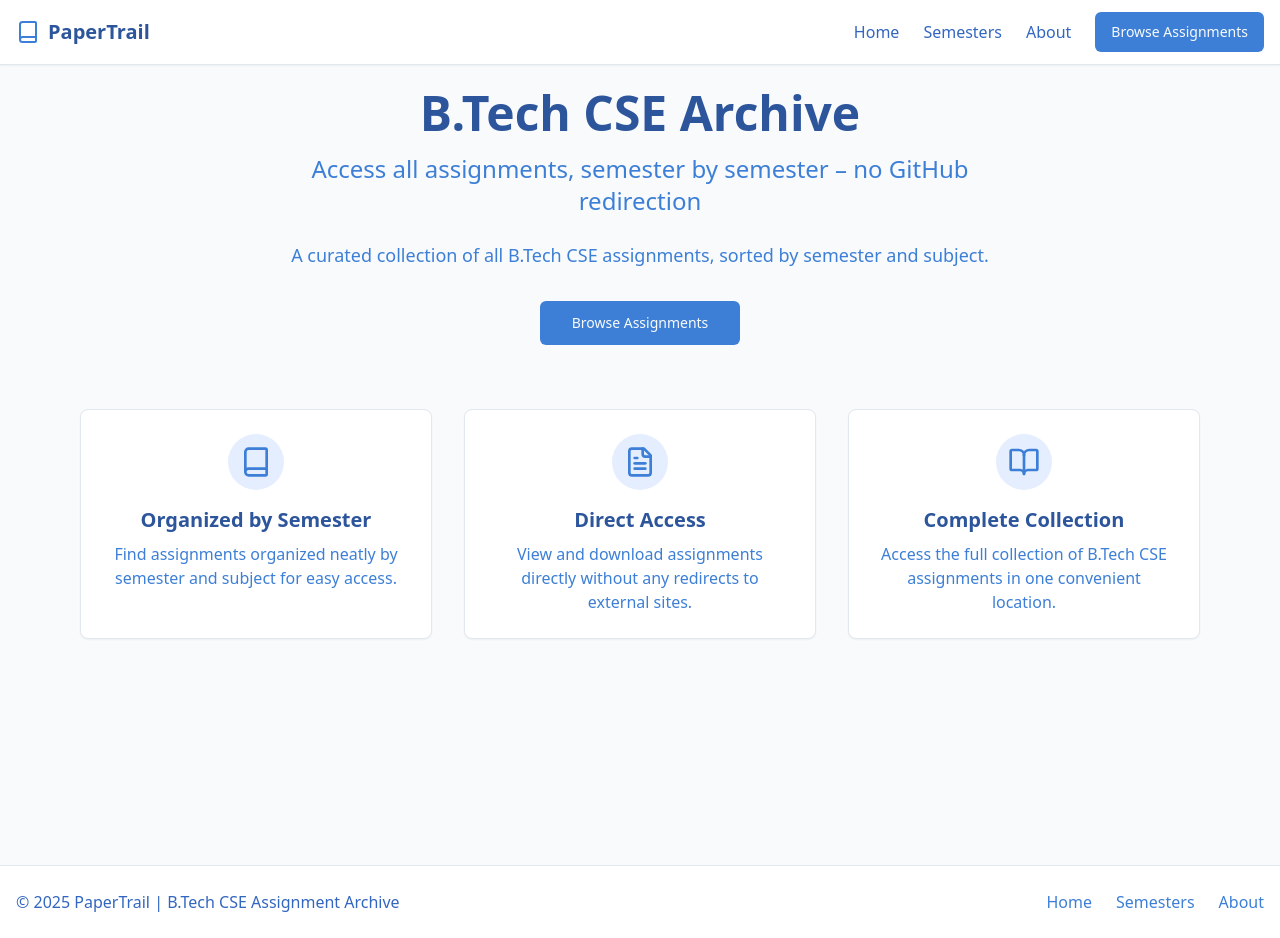
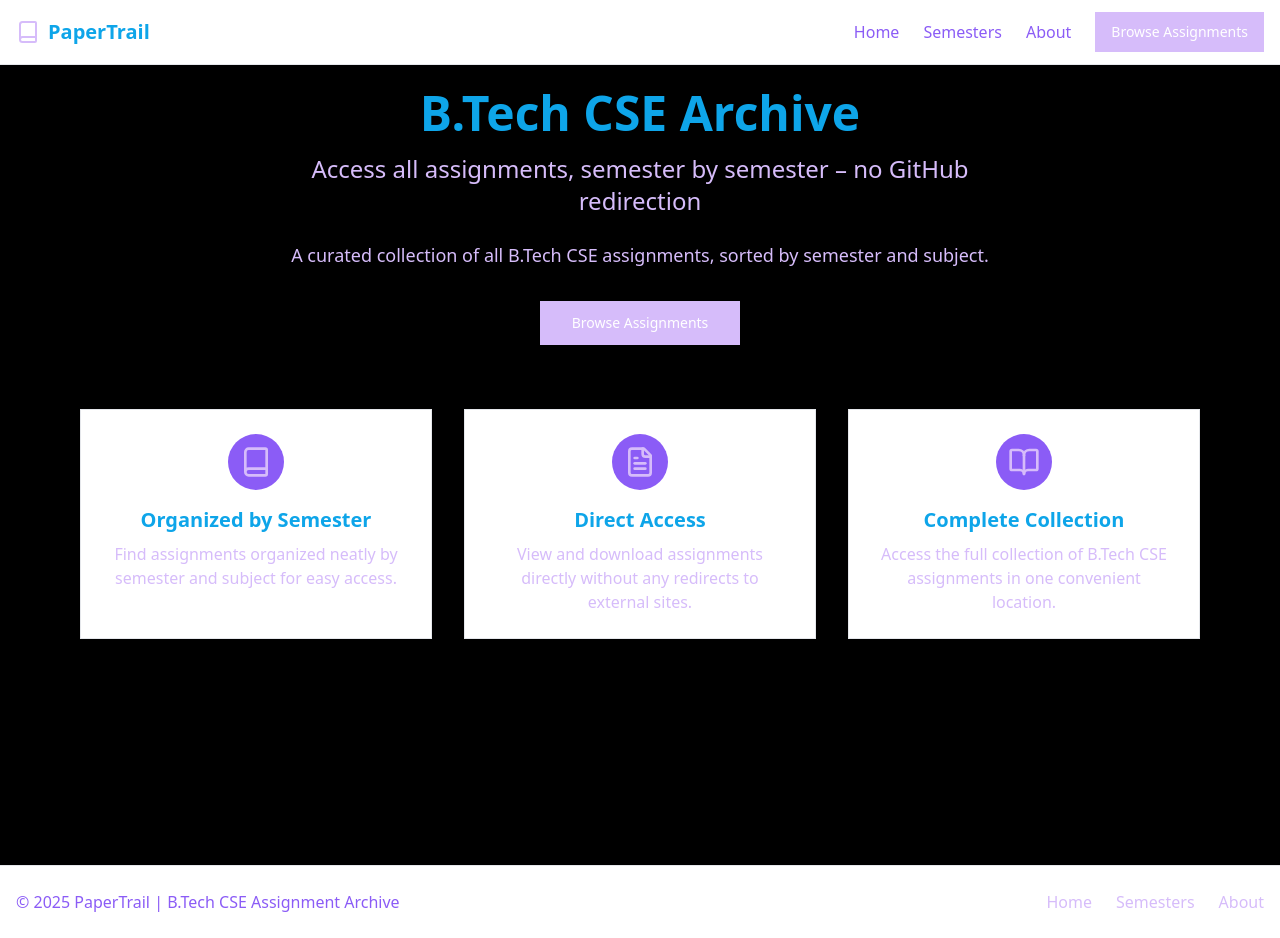
Before and after one commit to DinanathDash/paper-trail, a React (Vite) app: page / in a window 1280 px wide. Built offline with nearby package versions, Linux system fonts and the light colour scheme.

Commit message:
Refactor: Update color theme
Update the color theme to use black background and colorful text.

```diff
--- a/src/index.css
+++ b/src/index.css
@@ -5,106 +5,32 @@
 
 @layer base {
   :root {
-    --background: 210 40% 98%;
-    --foreground: 222.2 84% 4.9%;
-
-    --card: 0 0% 100%;
-    --card-foreground: 222.2 84% 4.9%;
-
-    --popover: 0 0% 100%;
-    --popover-foreground: 222.2 84% 4.9%;
-
-    --primary: 215 94% 48%;
-    --primary-foreground: 210 40% 98%;
-
-    --secondary: 210 40% 96.1%;
-    --secondary-foreground: 222.2 47.4% 11.2%;
-
-    --muted: 210 40% 96.1%;
-    --muted-foreground: 215.4 16.3% 46.9%;
-
-    --accent: 210 40% 96.1%;
-    --accent-foreground: 222.2 47.4% 11.2%;
-
-    --destructive: 0 84.2% 60.2%;
-    --destructive-foreground: 210 40% 98%;
-
-    --border: 214.3 31.8% 91.4%;
-    --input: 214.3 31.8% 91.4%;
-    --ring: 222.2 84% 4.9%;
-
-    --radius: 0.5rem;
-
-    --sidebar-background: 0 0% 98%;
-    --sidebar-foreground: 240 5.3% 26.1%;
-    --sidebar-primary: 240 5.9% 10%;
-    --sidebar-primary-foreground: 0 0% 98%;
-    --sidebar-accent: 240 4.8% 95.9%;
-    --sidebar-accent-foreground: 240 5.9% 10%;
-    --sidebar-border: 220 13% 91%;
-    --sidebar-ring: 217.2 91.2% 59.8%;
-  }
-
-  .dark {
-    --background: 222.2 84% 4.9%;
-    --foreground: 210 40% 98%;
-
-    --card: 222.2 84% 4.9%;
-    --card-foreground: 210 40% 98%;
-
-    --popover: 222.2 84% 4.9%;
-    --popover-foreground: 210 40% 98%;
-
-    --primary: 217.2 91.2% 59.8%;
-    --primary-foreground: 222.2 47.4% 11.2%;
-
-    --secondary: 217.2 32.6% 17.5%;
-    --secondary-foreground: 210 40% 98%;
-
-    --muted: 217.2 32.6% 17.5%;
-    --muted-foreground: 215 20.2% 65.1%;
-
-    --accent: 217.2 32.6% 17.5%;
-    --accent-foreground: 210 40% 98%;
-
-    --destructive: 0 62.8% 30.6%;
-    --destructive-foreground: 210 40% 98%;
-
-    --border: 217.2 32.6% 17.5%;
-    --input: 217.2 32.6% 17.5%;
-    --ring: 212.7 26.8% 83.9%;
-
-    --sidebar-background: 240 5.9% 10%;
-    --sidebar-foreground: 240 4.8% 95.9%;
-    --sidebar-primary: 224.3 76.3% 48%;
-    --sidebar-primary-foreground: 0 0% 100%;
-    --sidebar-accent: 240 3.7% 15.9%;
-    --sidebar-accent-foreground: 240 4.8% 95.9%;
-    --sidebar-border: 240 3.7% 15.9%;
-    --sidebar-ring: 217.2 91.2% 59.8%;
-  }
-}
-
-@layer base {
-  * {
-    @apply border-border;
+    --background: 0 0% 0%; /* Black */
+    --foreground: 0 0% 100%; /* White */
   }
 
   body {
-    @apply bg-background text-foreground;
+    @apply bg-black text-white;
   }
 }
 
 @layer components {
   .page-container {
-    @apply container mx-auto px-4 py-6 max-w-6xl min-h-screen;
+    @apply container mx-auto px-4 py-6 max-w-6xl min-h-screen bg-black text-white;
   }
 
   .page-title {
-    @apply text-3xl md:text-4xl font-bold mb-6 text-paper-800;
+    @apply text-3xl md:text-4xl font-bold mb-6 text-primary;
   }
 
   .page-subtitle {
-    @apply text-xl md:text-2xl font-semibold mb-4 text-paper-700;
+    @apply text-xl md:text-2xl font-semibold mb-4 text-accent;
   }
 }
+
+/* Add some colorful hover and focus effects */
+@layer utilities {
+  .colorful-hover {
+    @apply transition-colors duration-300 hover:text-accent hover:bg-primary/10;
+  }
+}
--- a/tailwind.config.ts
+++ b/tailwind.config.ts
@@ -20,61 +20,40 @@ export default {
 		},
 		extend: {
 			colors: {
-				border: 'hsl(var(--border))',
-				input: 'hsl(var(--input))',
-				ring: 'hsl(var(--ring))',
-				background: 'hsl(var(--background))',
-				foreground: 'hsl(var(--foreground))',
+				background: '#000000',
+				foreground: '#FFFFFF',
 				primary: {
-					DEFAULT: 'hsl(var(--primary))',
-					foreground: 'hsl(var(--primary-foreground))'
+					DEFAULT: '#9b87f5', // Primary Purple
+					foreground: '#FFFFFF'
 				},
 				secondary: {
-					DEFAULT: 'hsl(var(--secondary))',
-					foreground: 'hsl(var(--secondary-foreground))'
+					DEFAULT: '#7E69AB', // Secondary Purple
+					foreground: '#FFFFFF'
+				},
+				accent: {
+					DEFAULT: '#D946EF', // Magenta Pink
+					foreground: '#FFFFFF'
 				},
 				destructive: {
-					DEFAULT: 'hsl(var(--destructive))',
-					foreground: 'hsl(var(--destructive-foreground))'
+					DEFAULT: '#F97316', // Bright Orange
+					foreground: '#FFFFFF'
 				},
 				muted: {
-					DEFAULT: 'hsl(var(--muted))',
-					foreground: 'hsl(var(--muted-foreground))'
-				},
-				accent: {
-					DEFAULT: 'hsl(var(--accent))',
-					foreground: 'hsl(var(--accent-foreground))'
-				},
-				popover: {
-					DEFAULT: 'hsl(var(--popover))',
-					foreground: 'hsl(var(--popover-foreground))'
-				},
-				card: {
-					DEFAULT: 'hsl(var(--card))',
-					foreground: 'hsl(var(--card-foreground))'
-				},
-				sidebar: {
-					DEFAULT: 'hsl(var(--sidebar-background))',
-					foreground: 'hsl(var(--sidebar-foreground))',
-					primary: 'hsl(var(--sidebar-primary))',
-					'primary-foreground': 'hsl(var(--sidebar-primary-foreground))',
-					accent: 'hsl(var(--sidebar-accent))',
-					'accent-foreground': 'hsl(var(--sidebar-accent-foreground))',
-					border: 'hsl(var(--sidebar-border))',
-					ring: 'hsl(var(--sidebar-ring))'
+					DEFAULT: '#8E9196', // Neutral Gray
+					foreground: '#FFFFFF'
 				},
 				paper: {
-					'50': '#f0f6ff',
-					'100': '#e4eefe',
-					'200': '#cddefa',
-					'300': '#abd3f5',
-					'400': '#84bbed',
-					'500': '#599ee3',
-					'600': '#3d7fd6',
-					'700': '#3266c0',
-					'800': '#2d559c',
-					'900': '#2a487c',
-					'950': '#1e2e4c',
+					'50': '#D6BCFA', // Light Purple
+					'100': '#8B5CF6', // Vivid Purple
+					'200': '#0EA5E9', // Ocean Blue
+					'300': '#1EAEDB', // Bright Blue
+					'400': '#33C3F0', // Sky Blue
+					'500': '#FFFFFF', // White
+					'600': '#D6BCFA', // Light Purple
+					'700': '#8B5CF6', // Vivid Purple
+					'800': '#0EA5E9', // Ocean Blue
+					'900': '#1EAEDB', // Bright Blue
+					'950': '#33C3F0', // Sky Blue
 				},
 			},
 			borderRadius: {
@@ -84,20 +63,12 @@ export default {
 			},
 			keyframes: {
 				'accordion-down': {
-					from: {
-						height: '0'
-					},
-					to: {
-						height: 'var(--radix-accordion-content-height)'
-					}
+					from: { height: '0' },
+					to: { height: 'var(--radix-accordion-content-height)' }
 				},
 				'accordion-up': {
-					from: {
-						height: 'var(--radix-accordion-content-height)'
-					},
-					to: {
-						height: '0'
-					}
+					from: { height: 'var(--radix-accordion-content-height)' },
+					to: { height: '0' }
 				}
 			},
 			animation: {
```
